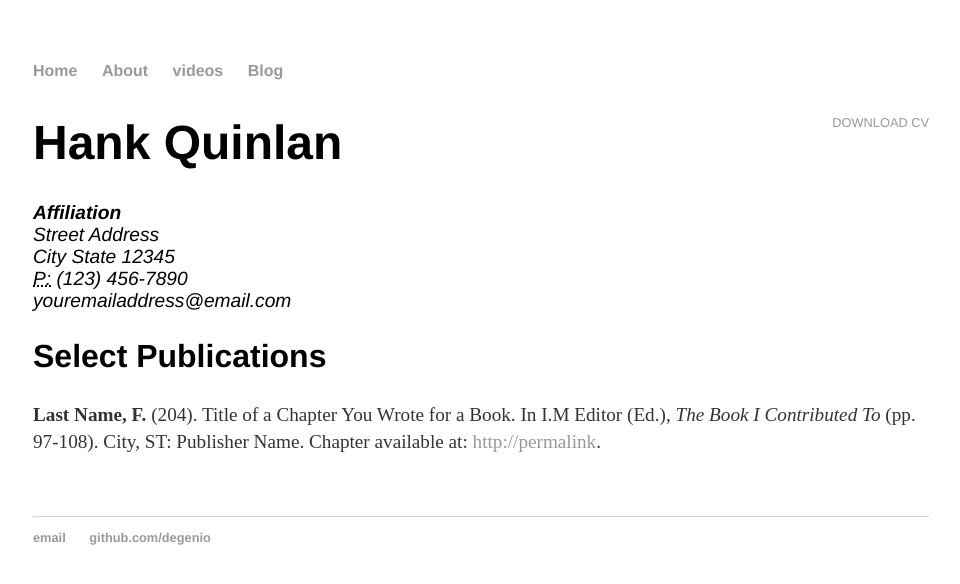
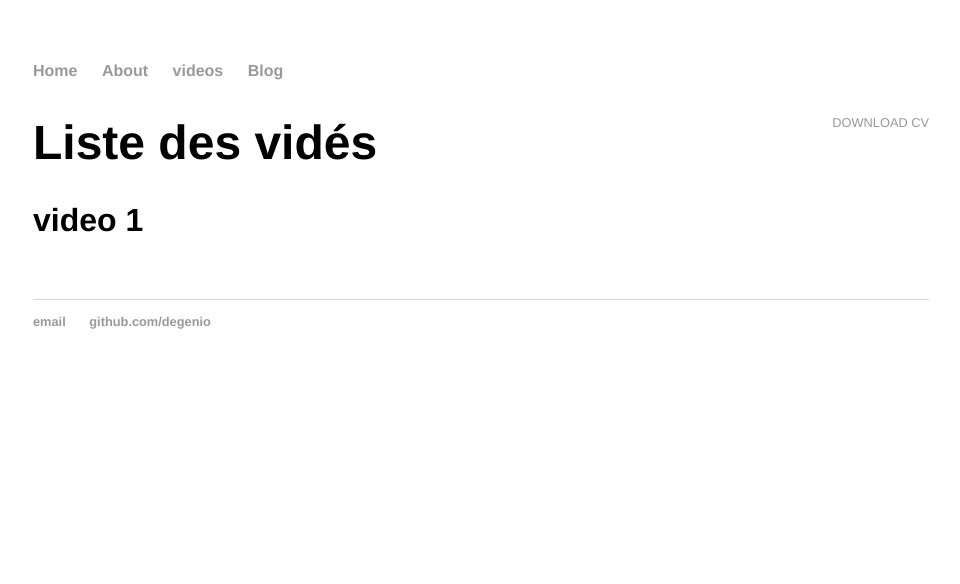
Before and after one commit to degenio/degenio.github.io, a Jekyll site: the page built from cv/index.html, in a window 1280 px wide. Shown: the top 584 px of the page, without its empty margins (159-1119 px from the left). Built offline with Jekyll 4.4.1, drawn with Linux system fonts in a browser that asks for light colours.

Commit message:
Update index.html

```diff
--- a/cv/index.html
+++ b/cv/index.html
@@ -1,22 +1,15 @@
 ---
 layout: default
-title: CV of Your Name
+title: Liste des vidéos
 ---
 
 	<div class="cv">
 		<a href="#" class="download" title="Download CV as PDF">Download CV</a>
-					<h1>Hank Quinlan</h1>
-					<address>
-					<strong>Affiliation</strong><br>
-					Street Address<br>
-					City State 12345<br>
-					<abbr title="phone">P:</abbr> (123) 456-7890<br>
-					<span class="obfuscate">youremailaddress@email.com</span>
-					</address>
+					<h1>Liste des vidés</h1>
 
-					<h2>Select Publications</h2>
 
-					<p><strong>Last Name, F.</strong> (204). Title of a Chapter You Wrote for a Book. In I.M Editor (Ed.), <em>The Book I Contributed To</em> (pp. 97-108). City, ST: Publisher Name. Chapter available at: <a href="#">http://permalink</a>.
+					<h2>video 1</h2>
+
 
 
 	</div>
```
